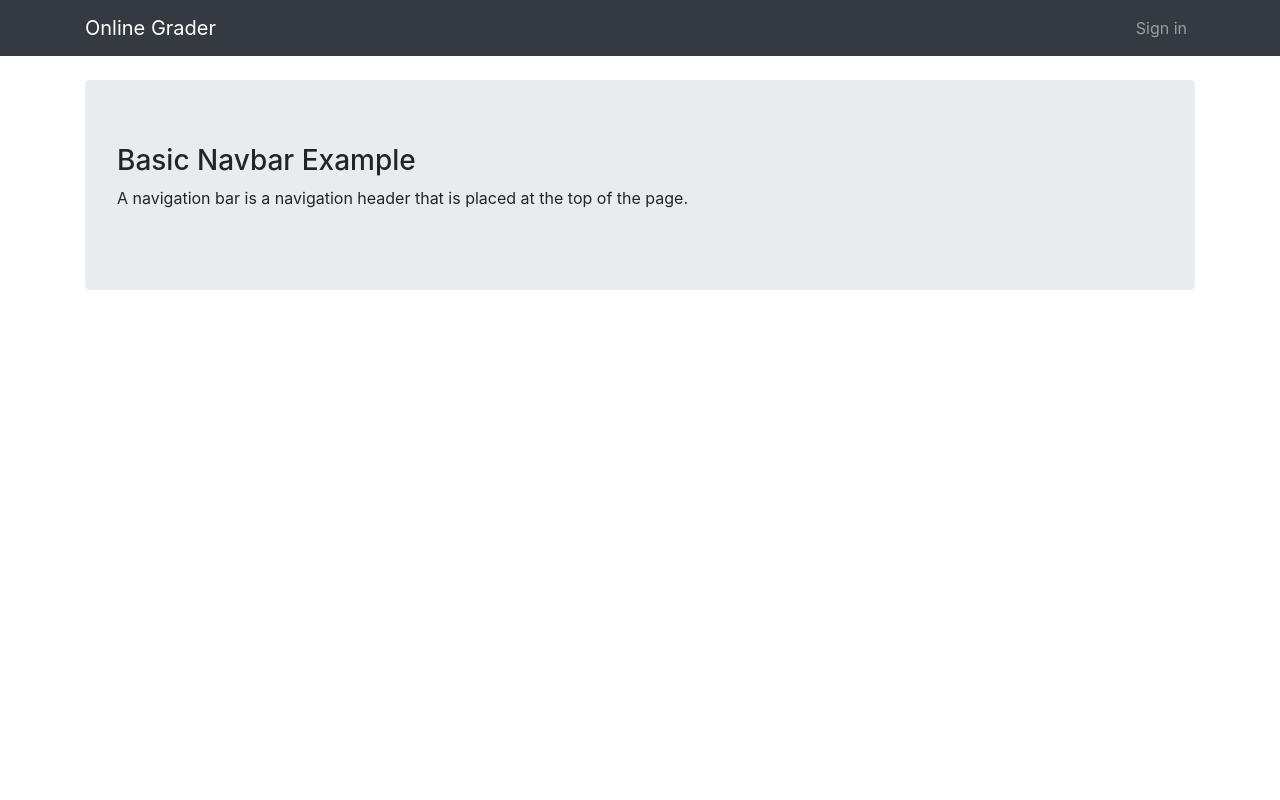
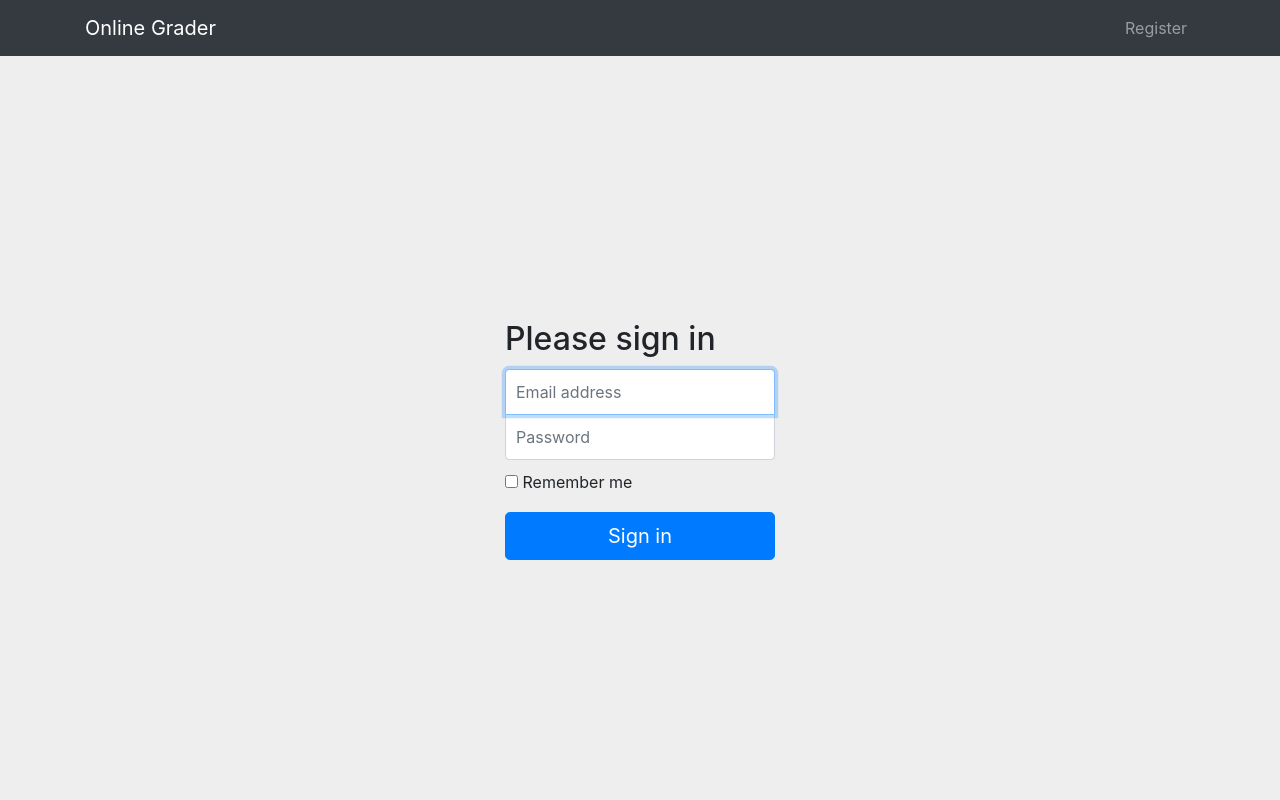
Before and after one commit to galacticglum/OnlineGraderCS, a Flask app: template grader/templates/home.html in a window 1280 px wide. Run offline with Flask 2, Linux system fonts and the light colour scheme; the template is opened without the code that fills it, so the values that code supplies are empty; some libraries are stand-ins or nearby versions.

Commit message:
HTML customization.

```diff
--- a/config.py
+++ b/config.py
@@ -6,3 +6,5 @@ USER_SEND_PASSWORD_CHANGED_EMAIL = False
 USER_SEND_REGISTERED_EMAIL = False
 USER_SEND_USERNAME_CHANGED_EMAIL = False
 USER_ENABLE_CONFIRM_EMAIL = False
+USER_LOGIN_URL = '/'
+USER_LOGIN_TEMPLATE = 'home.html'
--- /dev/null
+++ b/grader/static/css/login.css
@@ -0,0 +1,48 @@
+body {
+    background-color: #eee;
+  }
+
+  body, html {
+    height: 100%;
+  }
+
+  .form-signin {
+    max-width: 330px;
+    padding: 15px;
+    margin: 0 auto;
+  }
+  .form-signin .form-signin-heading,
+  .form-signin .checkbox {
+    margin-bottom: 10px;
+  }
+  .form-signin .checkbox {
+    font-weight: normal;
+  }
+  .form-signin .form-control {
+    position: relative;
+    height: auto;
+    -webkit-box-sizing: border-box;
+            box-sizing: border-box;
+    padding: 10px;
+    font-size: 16px;
+  }
+  .form-signin .form-control:focus {
+    z-index: 2;
+  }
+  .form-signin input[type="email"] {
+    margin-bottom: -1px;
+    border-bottom-right-radius: 0;
+    border-bottom-left-radius: 0;
+  }
+  .form-signin input[type="password"] {
+    margin-bottom: 10px;
+    border-top-left-radius: 0;
+    border-top-right-radius: 0;
+  }
+
+  .vertical-center {
+    min-height: 90vh; /* These two lines are counted as one :-)       */
+
+    display: flex;
+    align-items: center;
+  }
--- a/grader/templates/_layout.html
+++ b/grader/templates/_layout.html
@@ -11,9 +11,13 @@
         crossorigin="anonymous">
 
     <title>{% block title %}Online Grader{% endblock %}</title>
+
+    {% block head %}{% endblock %}
 </head>
 
 <body>
+    {% block body %}
+    {% block navbar %}
     <nav class="navbar navbar-expand-md navbar-dark bg-dark">
         <div class="container">
             <a class="navbar-brand" href="{{ url_for('home_page') }}">Online Grader</a>
@@ -49,7 +53,7 @@
                         </li>
                         {% else %}
                         <li class="nav-item">
-                            <a class="nav-link" href="{{ url_for('user.login') }}">Sign in
+                            <a class="nav-link" href="{{ url_for('user.register') }}">Register
                                 <span class="sr-only">(current)</span>
                             </a>
                         </li>
@@ -59,14 +63,28 @@
             </div>
         </div>
     </nav>
+    {% endblock %}
+
     <br>
 
     <div class="container">
-        <div class="jumbotron">
-            <h3>Basic Navbar Example</h3>
-            <p>A navigation bar is a navigation header that is placed at the top of the page.</p>
-        </div>
+        {# One-time system messages called Flash messages #}
+        {% block flash_messages %}
+            {%- with messages = get_flashed_messages(with_categories=true) -%}
+                {% if messages %}
+                    {% for category, message in messages %}
+                        {% if category=='error' %}
+                            {% set category='danger' %}
+                        {% endif %}
+                        <div class="alert alert-{{category}}">{{ message|safe }}</div>
+                    {% endfor %}
+                {% endif %}
+            {%- endwith %}
+        {% endblock %}
+
+        {% block content %}{% endblock%}
     </div>
+    {% endblock %}
 
     <!-- Optional JavaScript -->
     <!-- jQuery first, then Popper.js, then Bootstrap JS -->
--- a/grader/templates/home.html
+++ b/grader/templates/home.html
@@ -1,7 +1,34 @@
 {% extends "_layout.html" %}
+
+{% block head %}
+    {% if not call_or_get(current_user.is_authenticated) %}
+        <link rel="stylesheet" href="/static/css/login.css">
+    {% endif %}
+{% endblock %}
+
+
 {% block content %}
+    {% if call_or_get(current_user.is_authenticated) %}
+        <!-- Display member home page -->
         <h2>Home page</h2>
         <p>This page can be accessed by anyone.</p><br/>
         <p><a href={{ url_for('home_page') }}>Home page</a> (anyone)</p>
         <p><a href={{ url_for('members_page') }}>Members page</a> (login required)</p>
+    {% else %}
+        <div class="vertical-center">
+            <form class="form-signin" action="" method="POST" role="form">
+                <h2 class="form-signin-heading">Please sign in</h2>
+                <!-- <label for="inputEmail" class="sr-only">Email address</label> -->
+                <input type="email" id="inputEmail" class="form-control" placeholder="Email address" required autofocus>
+                <!-- <label for="inputPassword" class="sr-only">Password</label> -->
+                <input type="password" id="inputPassword" class="form-control" placeholder="Password" required>
+                <div class="checkbox">
+                <label>
+                    <input type="checkbox" value="remember-me"> Remember me
+                </label>
+                </div>
+                <button class="btn btn-lg btn-primary btn-block" type="submit">Sign in</button>
+            </form>
+        </div>
+    {% endif %}
 {% endblock %}
```
Also changed, not shown: grader/routes.py (line endings or trailing spaces). Lines whose indentation alone changed are shown as unchanged.
